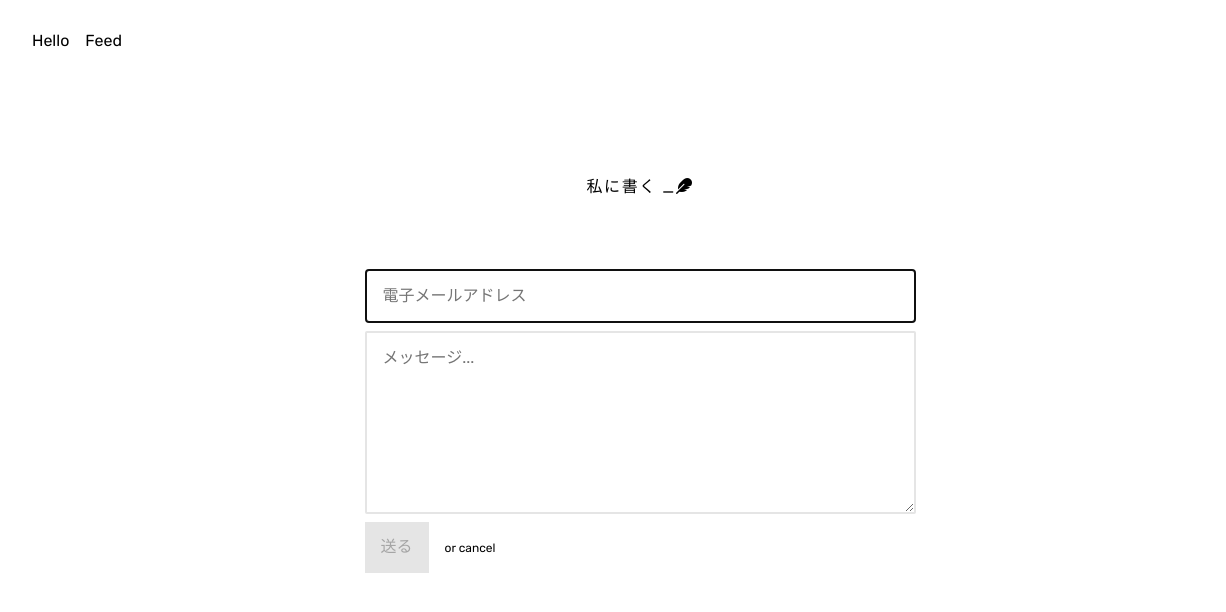
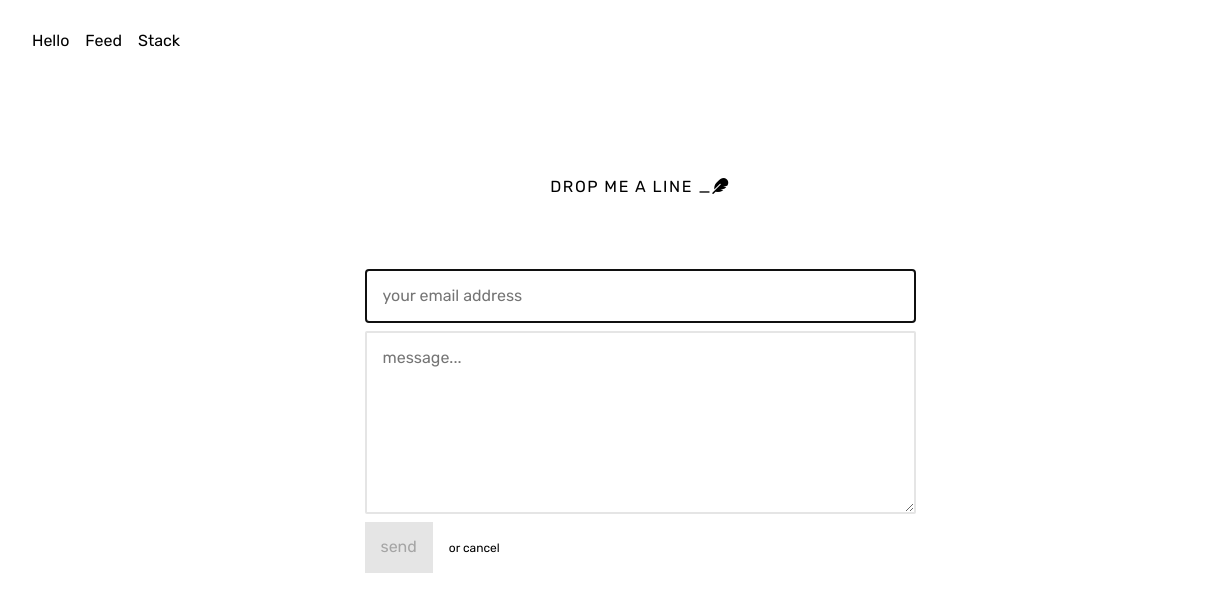
Before and after one commit to mreubensaunders/phish-food, a React app: page /subscribe in a window 1280 px wide. Shown: the full height of the page, 0-1226 px from the left. Built offline with nearby package versions, Linux system fonts and the light colour scheme.

Commit message:
added 'stack' page

```diff
--- a/public/index.html
+++ b/public/index.html
@@ -20,4 +20,5 @@
       To create a production bundle, use `npm run build`.
     -->
   </body>
+  <script src="https://cdn1.stackshare.io/javascripts/client-code.js" charset="utf-8"></script>
 </html>
--- a/src/components/HelloPage.js
+++ b/src/components/HelloPage.js
@@ -3,6 +3,7 @@ import Post from './Post'
 import { Query } from 'react-apollo'
 import  { gql } from 'apollo-boost'
 // import subscribeStyle from '../constants/subscribeStyle';
+
 import {
   NavLink,
   Link,
@@ -48,12 +49,15 @@ const _Hero = () => (
             className="dash-dash link dim f6 f5-ns dib black"
             activeClassName="pink"
             exact={true}
-            to="/Subscribe"
+            to="/subscribe"
             title="Subscribe"
           >
             Contact Me
           </NavLink>
               </div>
+
+
+
             </div>
 
           </div>
--- /dev/null
+++ b/src/components/StackPage.js
@@ -0,0 +1,16 @@
+import React, { Component } from 'react';
+
+class StackPage extends Component {
+    constructor(){
+        super();
+    }
+    render() {
+        return (
+            <div>
+                <a frameborder="0" data-theme="light" data-layers="1,2,3,4" data-stack-embed="true" href="https://embed.stackshare.io/stacks/embed/f954dac52bfbbab96f8b93dea6e112"></a>
+            </div>
+        )
+    }
+}
+
+export default StackPage;
--- a/src/components/SubscribePage.js
+++ b/src/components/SubscribePage.js
@@ -40,7 +40,7 @@ class SubscripePage extends Component {
               >
                 <div className="tc pv4 pv5-ns">
               <div className="ttu tracked">
-              私に書く _<i class="fas fa-feather"></i>
+              drop me a line _<i class="fas fa-feather"></i>
               </div>
 
                 </div>
@@ -50,7 +50,7 @@ class SubscripePage extends Component {
                   onChange={e => this.setState({ email: e.target.value })}
                   onFocus={e => this.setState({ focus1: 'b--black-20' })}
                   onBlur={e => this.setState({ focus1: 'b--black-10' })}
-                  placeholder="電子メールアドレス"
+                  placeholder="your email address"
                   type="text"
                   value={this.state.email}
                 />
@@ -60,7 +60,7 @@ class SubscripePage extends Component {
                   onChange={e => this.setState({ content: e.target.value})}
                   onFocus={e => this.setState({ focus2: 'b--black-20' })}
                   onBlur={e => this.setState({ focus2: 'b--black-10' })}
-                  placeholder="メッセージ..."
+                  placeholder="message..."
                   rows={8}
                   value={this.state.content}
                 />
@@ -69,7 +69,7 @@ class SubscripePage extends Component {
                     'dim pointer'}`}
                   disabled={!this.state.email && !this.state.content}
                   type="submit"
-                  value="送る"
+                  value="send"
                 />
                 <a className="f7 pa3 pointer cancel" onClick={this.props.history.goBack}>
                   or cancel
--- a/src/index.js
+++ b/src/index.js
@@ -19,6 +19,7 @@ import DetailPage from './components/DetailPage'
 import HelloPage from './components/HelloPage'
 import SubscribePage from './components/SubscribePage'
 import ThanksPage from './components/ThanksPage'
+import StackPage from './components/StackPage';
 import Anime from 'react-anime';
 // import Hero from './components/Hero';
 
@@ -46,11 +47,20 @@ ReactDOM.render(
             className="link dim f6 f5-ns dib mr3 black"
             activeClassName="pink"
             exact={true}
-            to="/Feed"
+            to="/feed"
             title="Feed"
           >
             Feed
           </NavLink>
+          <NavLink
+          className="link dim f6 f5-ns dib mr3 black"
+          activeClassName="pink"
+          exact={true}
+          to="/stack"
+          title="Stack"
+        >
+          Stack
+        </NavLink>
           {/* <NavLink
             className="link dim f6 f5-ns dib mr3 black"
             activeClassName="pink"
@@ -75,6 +85,7 @@ ReactDOM.render(
             <Route path="/drafts" component={DraftsPage} />
             <Route path="/create" component={CreatePage} />
             <Route path="/airdrop" component={CreateAirdrop} />
+            <Route path="/stack" component={StackPage} />
             <Route path="/thanks" component={ThanksPage} />
             <Route path="/subscribe" component={SubscribePage} />
             <Route path="/post/:id" component={DetailPage} />
```
